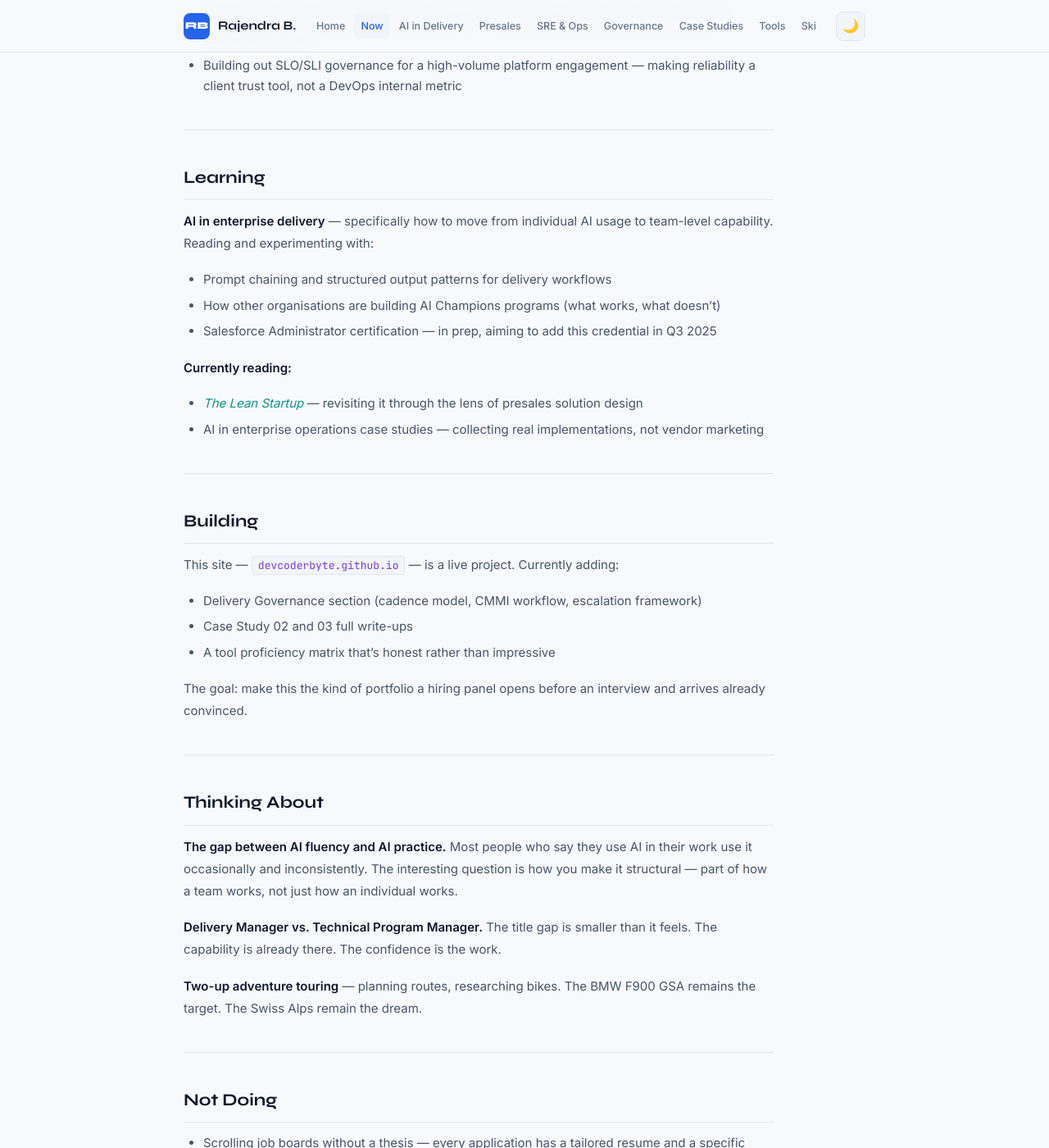
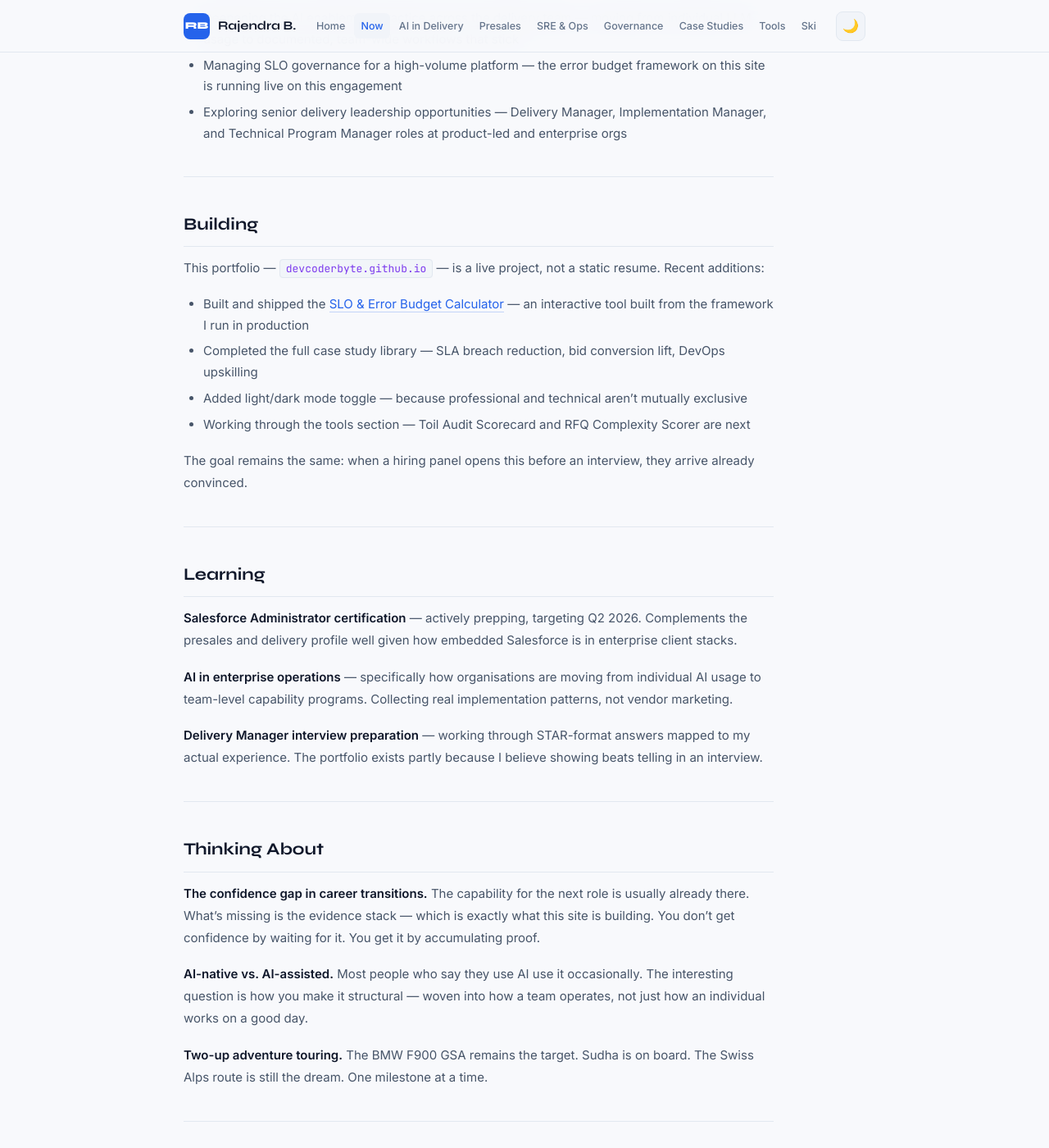
Before and after one commit to devcoderbyte/devcoderbyte.github.io, a Jekyll site: the page built from now.md, in a window 1280 px wide and 1400 px high, scrolled down 683 px. Shown: the whole window at 82% size. Built offline with Jekyll 4.4.1, drawn with Linux system fonts in a browser that asks for light colours; some of the changed text lies outside the part shown.

```diff
--- a/now.md
+++ b/now.md
@@ -1,70 +1,68 @@
 ---
-description: "What Rajendra Birudaraju is working on, learning, and thinking about right now. TPM, AI delivery, presales."
 layout: page
 title: Now
 permalink: /now/
+description: "What Rajendra Birudaraju is working on, learning, and thinking about right now — April 2026."
 ---
 
 # What I'm Doing Now
 
-*A snapshot of what's occupying my time and thinking — updated regularly. Inspired by [nownownow.com](https://nownownow.com).*
+*A snapshot of what's occupying my time and thinking — updated regularly. Inspired by [nownownow.com](https://nownownow.com)*
 
-*Last updated: May 2025 · Hyderabad, India*
+*Last updated: April 2026 · Hyderabad, India*
 
 ---
 
 ## Work
 
-Leading delivery and presales for enterprise clients across automotive and telecom domains at Concentrix Catalyst. Current focus areas:
+Still at Concentrix Catalyst, leading delivery and presales for enterprise clients across automotive and telecom. Current focus areas:
 
-- Maturing our AI-assisted delivery workflows — moving from ad-hoc LLM usage to documented, team-wide practice
-- Running a presales pipeline for two active RFQs — applying the [bid strategy framework](/presales-practice/bid-strategy-methodology/) I've documented here
-- Building out SLO/SLI governance for a high-volume platform engagement — making reliability a client trust tool, not a DevOps internal metric
+- Running active presales on two significant RFQs — applying the bid strategy framework documented on this site in real time
+- Deepening the AI enablement practice across the delivery team — moving from individual LLM usage to documented, team-wide workflows that stick
+- Managing SLO governance for a high-volume platform — the error budget framework on this site is running live on this engagement
+- Exploring senior delivery leadership opportunities — Delivery Manager, Implementation Manager, and Technical Program Manager roles at product-led and enterprise orgs
+
+---
+
+## Building
+
+This portfolio — `devcoderbyte.github.io` — is a live project, not a static resume. Recent additions:
+
+- Built and shipped the [SLO & Error Budget Calculator](/tools/slo-calculator/) — an interactive tool built from the framework I run in production
+- Completed the full case study library — SLA breach reduction, bid conversion lift, DevOps upskilling
+- Added light/dark mode toggle — because professional and technical aren't mutually exclusive
+- Working through the tools section — Toil Audit Scorecard and RFQ Complexity Scorer are next
+
+The goal remains the same: when a hiring panel opens this before an interview, they arrive already convinced.
 
 ---
 
 ## Learning
 
-**AI in enterprise delivery** — specifically how to move from individual AI usage to team-level capability. Reading and experimenting with:
+**Salesforce Administrator certification** — actively prepping, targeting Q2 2026. Complements the presales and delivery profile well given how embedded Salesforce is in enterprise client stacks.
 
-- Prompt chaining and structured output patterns for delivery workflows
-- How other organisations are building AI Champions programs (what works, what doesn't)
-- Salesforce Administrator certification — in prep, aiming to add this credential in Q3 2025
+**AI in enterprise operations** — specifically how organisations are moving from individual AI usage to team-level capability programs. Collecting real implementation patterns, not vendor marketing.
 
-**Currently reading:**
-- *The Lean Startup* — revisiting it through the lens of presales solution design
-- AI in enterprise operations case studies — collecting real implementations, not vendor marketing
-
----
-
-## Building
-
-This site — `devcoderbyte.github.io` — is a live project. Currently adding:
-
-- Delivery Governance section (cadence model, CMMI workflow, escalation framework)
-- Case Study 02 and 03 full write-ups
-- A tool proficiency matrix that's honest rather than impressive
-
-The goal: make this the kind of portfolio a hiring panel opens before an interview and arrives already convinced.
+**Delivery Manager interview preparation** — working through STAR-format answers mapped to my actual experience. The portfolio exists partly because I believe showing beats telling in an interview.
 
 ---
 
 ## Thinking About
 
-**The gap between AI fluency and AI practice.** Most people who say they use AI in their work use it occasionally and inconsistently. The interesting question is how you make it structural — part of how a team works, not just how an individual works.
+**The confidence gap in career transitions.** The capability for the next role is usually already there. What's missing is the evidence stack — which is exactly what this site is building. You don't get confidence by waiting for it. You get it by accumulating proof.
 
-**Delivery Manager vs. Technical Program Manager.** The title gap is smaller than it feels. The capability is already there. The confidence is the work.
+**AI-native vs. AI-assisted.** Most people who say they use AI use it occasionally. The interesting question is how you make it structural — woven into how a team operates, not just how an individual works on a good day.
 
-**Two-up adventure touring** — planning routes, researching bikes. The BMW F900 GSA remains the target. The Swiss Alps remain the dream.
+**Two-up adventure touring.** The BMW F900 GSA remains the target. Sudha is on board. The Swiss Alps route is still the dream. One milestone at a time.
 
 ---
 
 ## Not Doing
 
-- Scrolling job boards without a thesis — every application has a tailored resume and a specific reason
-- Accepting that manual reporting is just "how it's done"
-- Waiting until the portfolio is perfect to share it
+- Applying to roles without a tailored resume and a specific reason
+- Treating "I rely on my manager for decisions" as a permanent condition rather than a chapter
+- Waiting until the portfolio is perfect to share it — done is better than perfect, always
 
 ---
 
-*This is a [Now page](https://nownownow.com/about). If you have one too, I'd like to see it.*
+*This is a [Now page](https://nownownow.com/about). If you have one, I'd like to read it.*
```
Also changed, not shown: index.md (+141 -62 lines), assets/img/hero-bg.jpg (added), assets/img/rajendra.jpg (added).
